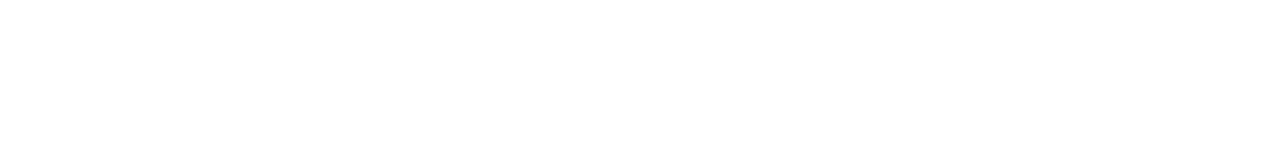
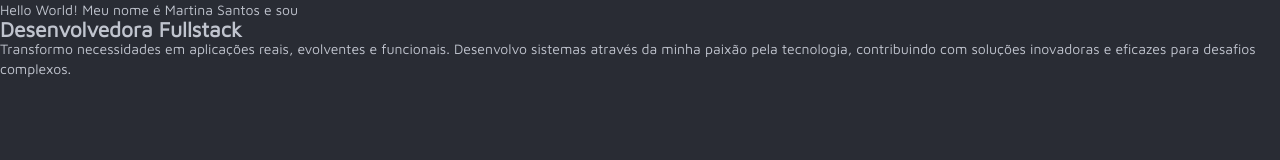
Before and after one commit to GabrielVinicius1106/projeto-portfolio-dev, a plain HTML site: page index.html in a window 1280 px wide. Drawn offline with Linux system fonts and the light colour scheme.

Commit message:
iniciando estrutura do header

```diff
--- a/index.html
+++ b/index.html
@@ -13,6 +13,26 @@
 
 </head>
 <body>
+  <header id="intro">
+    <div id="info">
+      <div id="header">
+        <div id="avatar">
 
+        </div>
+        <div id="text">
+          <div id="title">
+            <p>Hello World! Meu nome é Martina Santos e sou</p>
+            <h2>Desenvolvedora Fullstack</h2>
+          </div>
+          <p>
+            Transformo necessidades em aplicações reais, evolventes e funcionais. Desenvolvo sistemas através da minha paixão pela tecnologia, contribuindo com soluções inovadoras e eficazes para desafios complexos.
+          </p>
+        </div>
+      </div>
+      <div id="tags">
+
+      </div>
+    </div>
+  </header>
 </body>
 </html>
--- a/styles/global.css
+++ b/styles/global.css
@@ -39,3 +39,9 @@
   --text-sm: normal 14px/140% var(--font-maven-pro);
 
 }
+
+body {
+  background-color: var(--gray-300);
+  font: var(--text-sm);
+  color: var(--gray-500);
+}
```
